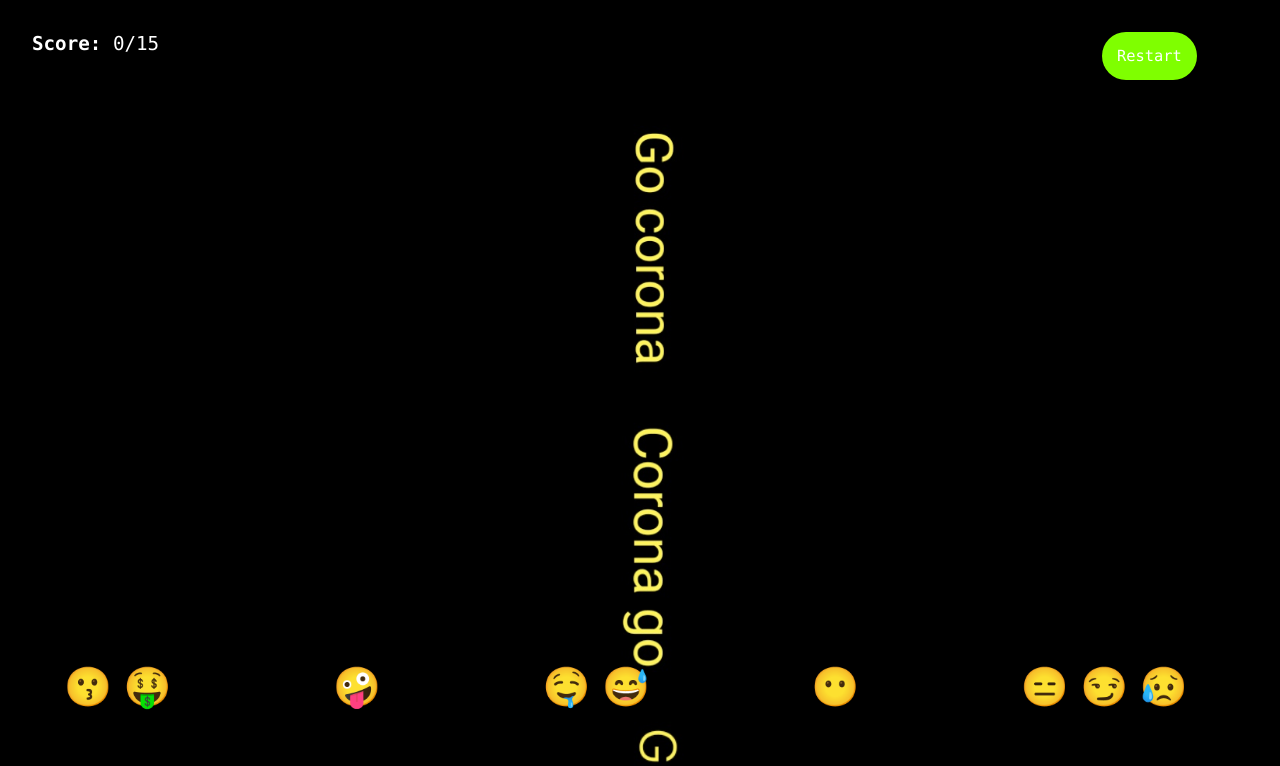
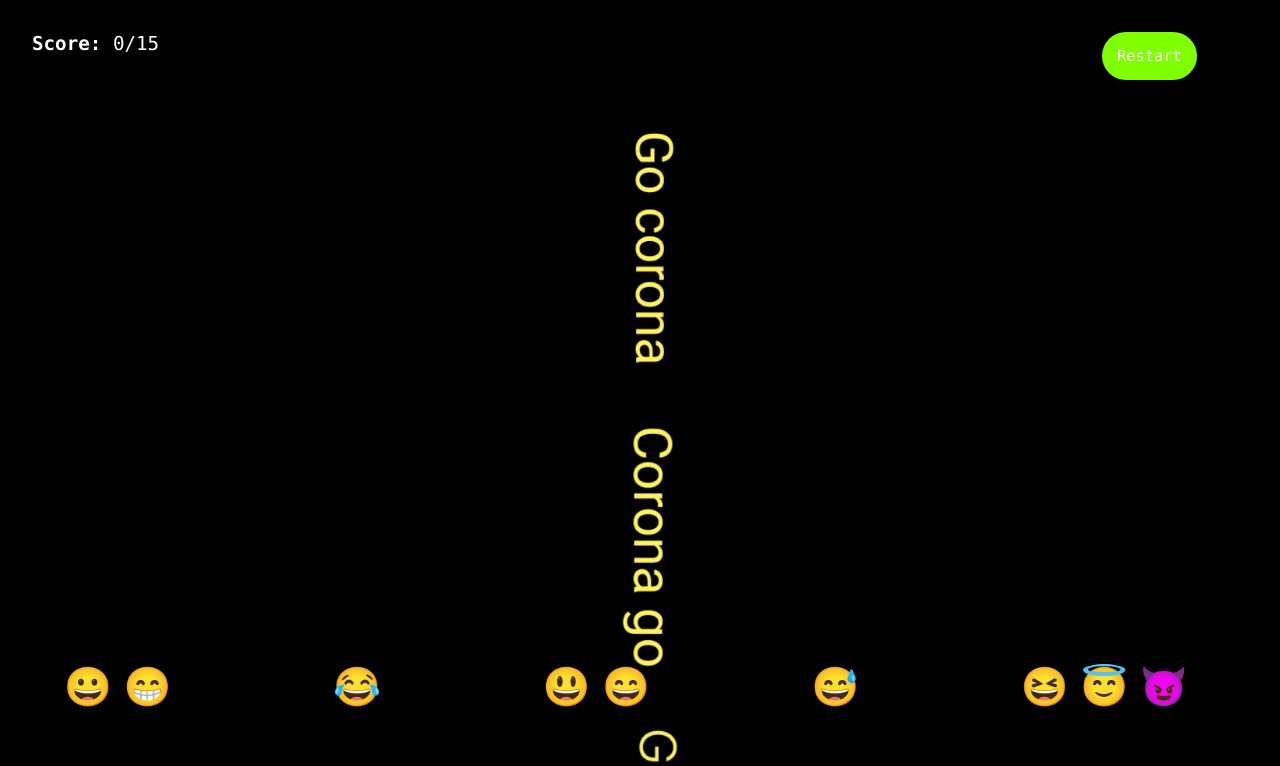
Before and after one commit to rockstartushar/covid19-mask-game.github.io, a plain HTML site: page index.html in a window 1280 px wide. Both pictures are taken after a click on the button "Play". Shown: the top 766 px of the page. Drawn offline with nearby package versions, Linux system fonts and the light colour scheme.

Commit message:
Update index.html

```diff
--- a/index.html
+++ b/index.html
@@ -41,49 +41,49 @@
     </section>
     <div id="scr">
       <button class="crazy" onclick="oncatch(id)" id="0">
-        😗
+        &#128512
       </button>
       <button class="crazy" onclick="oncatch(id)" id="1">
-        🤑
+        &#128513
       </button>
       <button class="crazy" onclick="oncatch(id)" id="2">
-        🤪
+        &#128514
       </button>
       <button class="crazy" onclick="oncatch(id)" id="3">
-        🤤
+        &#128515
       </button>
       <button class="crazy" onclick="oncatch(id)" id="4">
-        😅
+        &#128516
       </button>
       <button class="crazy" onclick="oncatch(id)" id="5">
-        😶
+        &#128517
       </button>
       <button class="crazy" onclick="oncatch(id)" id="6">
-        😑
+        &#128518
       </button>
       <button class="crazy" onclick="oncatch(id)" id="7">
-        😏
+        &#128519
       </button>
       <button class="crazy" onclick="oncatch(id)" id="8">
-        😥
+        &#128520
       </button>
       <button class="crazy" onclick="oncatch(id)" id="9">
-        😥
+        &#128521
       </button>
       <button class="crazy" onclick="oncatch(id)" id="10">
-        🤠
+        &#128522
       </button>
       <button class="crazy" onclick="oncatch(id)" id="11">
-        😠
+        &#128523
       </button>
       <button class="crazy" onclick="oncatch(id)" id="12">
-        😵
+        &#128524
       </button>
       <button class="crazy" onclick="oncatch(id)" id="13">
-        🧐
+        &#128525
       </button>
       <button class="crazy" onclick="oncatch(id)" id="14">
-        🤪
+        &#128526
       </button>
     </div>
     <section id="timeSec">
```
